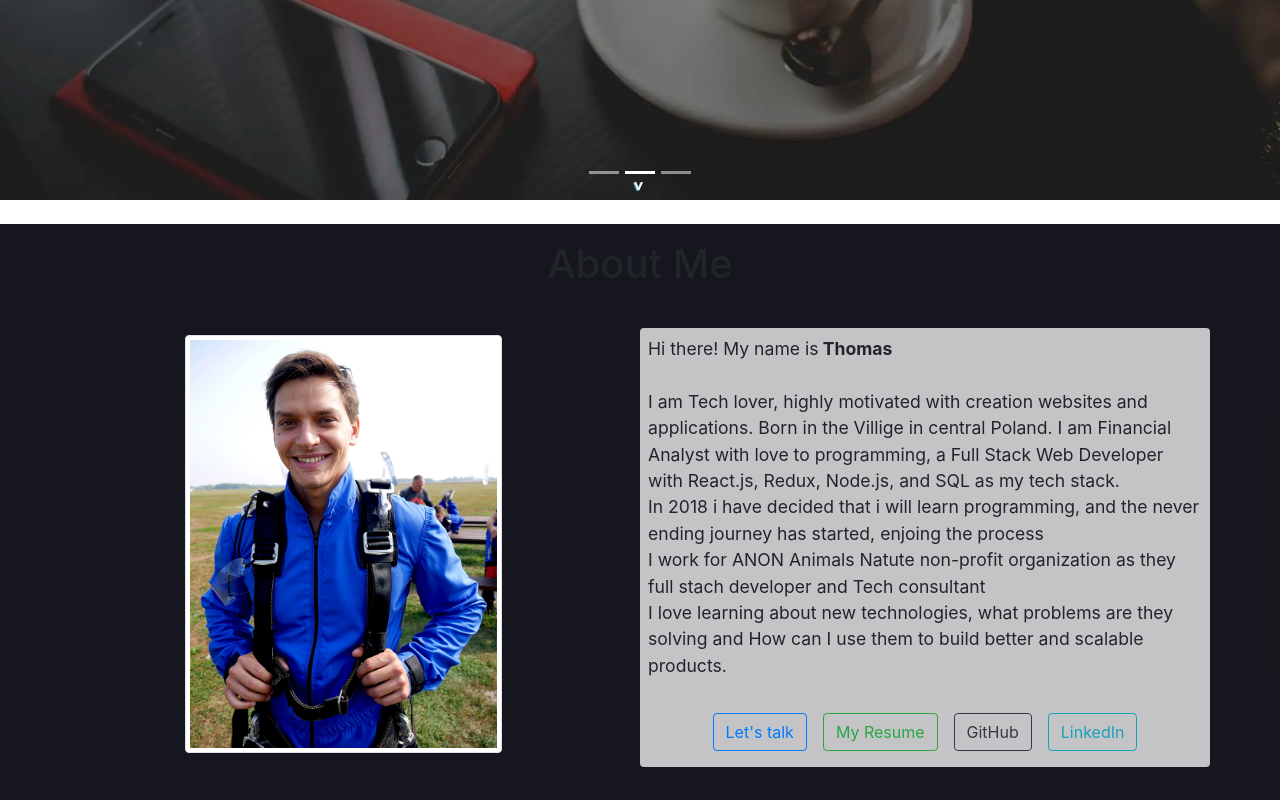
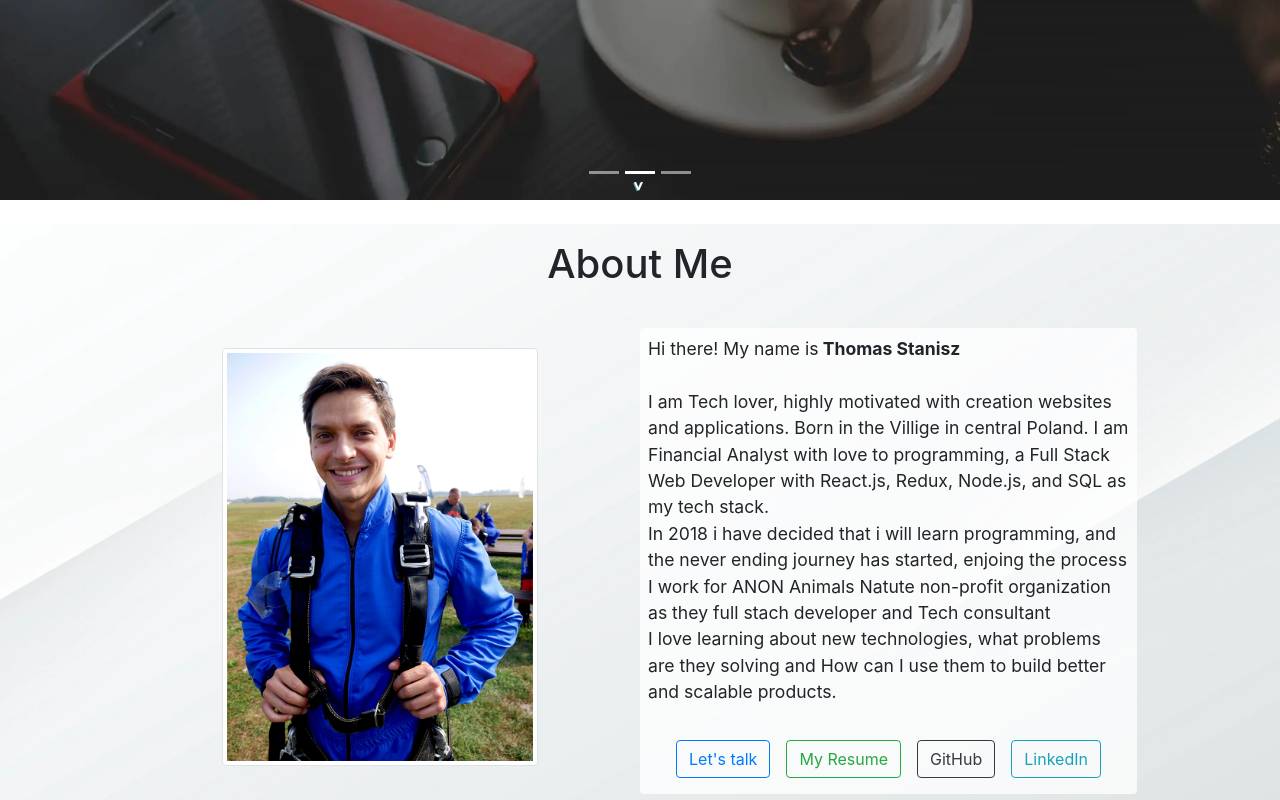
Before and after one commit to Fremen1990/react-portfolio-devthomas, a React (Create React App) app: page / in a window 1280 px wide. Shown: the part 600-1400 px from the top of the page. Built offline with nearby package versions, Linux system fonts and the light colour scheme.

Commit message:
About done

```diff
--- a/src/App.css
+++ b/src/App.css
@@ -1,4 +1,33 @@
-.App {
+hr {
+  border: 0;
+  height: 1px;
+  background-image: linear-gradient(
+    to right,
+    rgba(0, 0, 0, 0),
+    rgba(0, 0, 0, 0.75),
+    rgba(0, 0, 0, 0)
+  );
+}
+
+.container-box {
+  width: 80%;
+  background-color: transparent;
+  position: relative;
+  z-index: 9;
+}
+
+.particles-box {
+  position: absolute;
+  top: 0;
+  left: 0;
+  width: 100%;
+  height: 100%;
+  z-index: 1;
+}
+
+/* OLD NPX CRERATE-REACT-APP DEFAULT */
+
+/* .App {
   text-align: center;
 }
 
@@ -35,4 +64,4 @@
   to {
     transform: rotate(360deg);
   }
-}
+} */
--- a/src/App.js
+++ b/src/App.js
@@ -1,16 +1,19 @@
 import React from "react";
-
 // Components---------------------------------
 import MyNavbar from "./components/navbar";
 import MyCarousel from "./components/carousel";
 import MyTitleMessage from "./components/titleMessage.jsx";
 import About from "./pages/about";
 
+import Fade from "react-reveal/Fade";
+import { Parallax } from "react-parallax";
+import Container from "react-bootstrap/Container";
 import "./App.css";
 
 function App() {
   return (
     <>
+      <div className="App" style={{ position: "relative" }}>
         {/* ========== Navbar ============= */}
         <MyNavbar />
         {/* ========== Home ============= */}
@@ -18,10 +21,20 @@ function App() {
         <MyCarousel />
         <MyTitleMessage />
         {/* ========== About ============= */}
-
+        <div>
+          <Parallax
+            blur={{ min: -30, max: 30 }}
+            bgImage={require("./assets/img/parallex/background.webp")}
+            bgImageAlt=""
+            strength={-200}
+          >
+            <Container className="container-box rounded">
+              <Fade duration={500}>
                 <About />
-      <div className="App">
-        <header className="App-header">MY PORTFOLIO</header>
+              </Fade>
+            </Container>
+          </Parallax>
+        </div>
       </div>
     </>
   );
--- a/src/pages/about.css
+++ b/src/pages/about.css
@@ -1,7 +1,6 @@
 .about {
-  /* background-color: transparent; */
-  /* background-color: #282c34; */
-  background-color: #101018f8;
+  background-color: transparent;
+  /* background-color: #101018f8; */
   font-size: 1.1em;
 }
 
@@ -11,5 +10,4 @@
 
 .my-details {
   background-color: rgba(255, 255, 255, 0.747);
-  /* background-color: #282c34; */
 }
--- a/src/pages/about.jsx
+++ b/src/pages/about.jsx
@@ -27,10 +27,11 @@ const About = () => {
             </Row>
           </Col>
 
-          {/* Description About */}
+          {/*======================  About Description =====================*/}
           <Col xs={12} md={6}>
+            {/*==================== Description ======================= */}
             <Row className=" align-items-start p-2 my-details rounded">
-              Hi there! My name is <strong>&nbsp;Thomas</strong>
+              Hi there! My name is <strong>&nbsp;Thomas Stanisz</strong>
               <br />I am Tech lover, highly motivated with creation websites and
               applications. Born in the Villige in central Poland. I am
               Financial Analyst with love to programming, a Full Stack Web
@@ -45,6 +46,7 @@ const About = () => {
               they solving and How can I use them to build better and scalable
               products.
               <br /> <br />
+              {/*==================== Buttons =================== */}
               <Col className="d-flex justify-content-center flex-wrap">
                 <div>
                   <a href="#contact">
```
Also changed, not shown: package.json (+6 -2 lines), 1 other file (tests, documents, lock files or other folders). Lines whose indentation alone changed are shown as unchanged.
